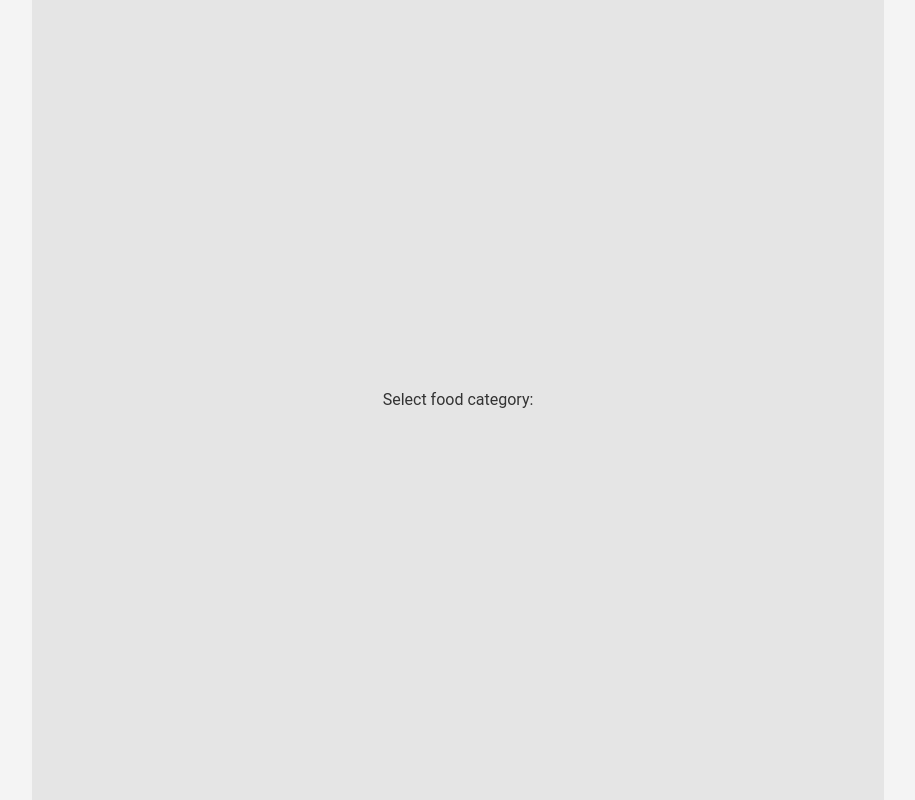
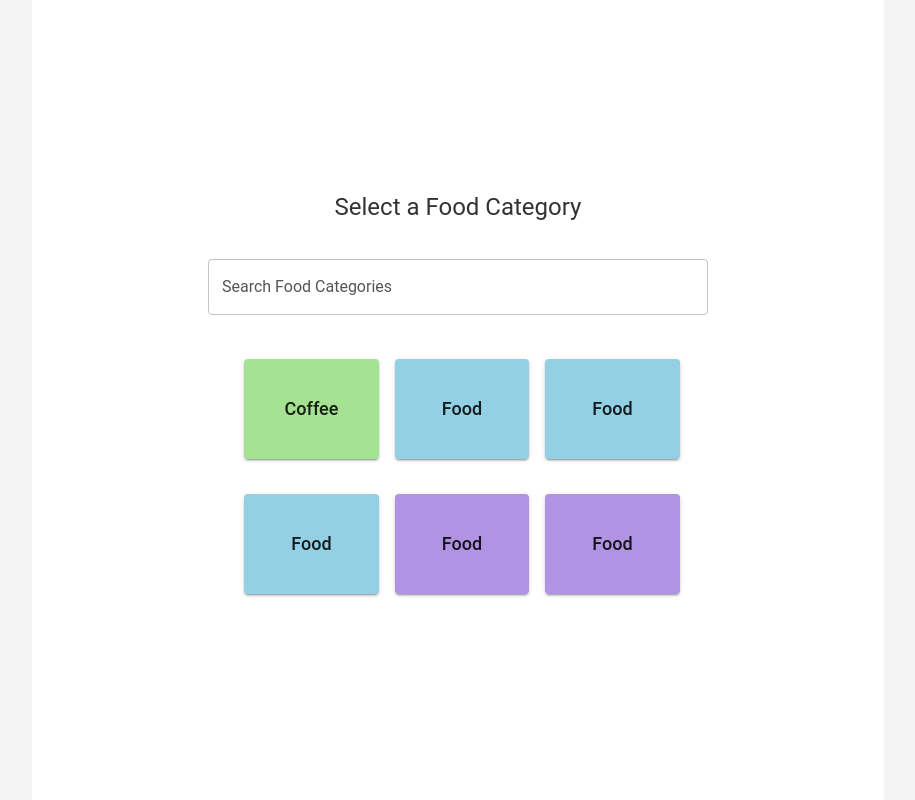
Before and after one commit to CayJ/FoodOrigins, a React (Create React App) app: page / in a window 1280 px wide. Shown: the whole page, without its empty margins (182-1097 px from the left). Built offline with nearby package versions, Linux system fonts and the light colour scheme.

Commit message:
add basic design to landing screen

```diff
--- a/src/components/PageContainer.tsx
+++ b/src/components/PageContainer.tsx
@@ -15,7 +15,7 @@ const PageContainer: React.FC<PageContainerProps> = ({ children }) => {
           alignItems: "center",
           justifyContent: "center",
           minHeight: "100vh",
-          backgroundColor: "#e5e5e5",
+          backgroundColor: "#ffffff",
           px: 8,
         }}
       >
--- /dev/null
+++ b/src/components/common/CategoryButton.tsx
@@ -0,0 +1,34 @@
+import React from 'react';
+import { Button } from '@mui/material';
+
+interface CategoryButtonProps {
+	category: string;
+}
+const CategoryButton: React.FC<CategoryButtonProps> = ({ category }) => {
+	const colors = ['#b093e3', '#93d0e3', '#a5e393'];
+	const bgColor = colors[Math.floor(Math.random() * colors.length)];
+
+
+	return (
+		<Button
+			variant="contained"
+			sx={{
+				width: '100%',
+				height: '100px',
+				display: 'flex',
+				justifyContent: 'center',
+				alignItems: 'center',
+				fontSize: '18px',
+				marginBottom: '15px',
+				backgroundColor: bgColor,
+				'&:hover': {
+					backgroundColor: bgColor,
+				}
+			}}
+		>
+			{category}
+		</Button>
+);
+}
+
+export default CategoryButton;
--- /dev/null
+++ b/src/components/common/CateogryGrid.tsx
@@ -0,0 +1,20 @@
+import React from 'react';
+import { Grid } from '@mui/material';
+import CategoryButton from './CategoryButton';
+
+interface CategoryGridProps {
+	categories: string[];
+}
+const CategoryGrid: React.FC<CategoryGridProps> = ({ categories }) => {
+	return (
+		<Grid container spacing={2} justifyContent="center">
+			{categories.map((category, index) => (
+				<Grid item key={index} xs={8} sm={5} md={3.5}>
+					<CategoryButton category={category} />
+				</Grid>
+			))}
+		</Grid>
+	);
+}
+
+export default CategoryGrid;
--- /dev/null
+++ b/src/components/common/SearchBar.tsx
@@ -0,0 +1,16 @@
+import React from 'react';
+import { TextField } from '@mui/material';
+
+const SearchBar = () => {
+	return (
+		<TextField
+			label="Search Food Categories"
+			variant="outlined"
+			fullWidth
+			margin="normal"
+			style={{ marginBottom: '40px' }}
+		/>
+	);
+}
+
+export default SearchBar;
--- a/src/pages/SelectFoodCategory.tsx
+++ b/src/pages/SelectFoodCategory.tsx
@@ -1,11 +1,21 @@
 import React from "react";
 import PageContainer from "../components/PageContainer";
+import { Typography, Box } from '@mui/material';
+import SearchBar from "../components/common/SearchBar";
+import CategoryGrid from "../components/common/CateogryGrid";
 
 export function SelectFoodCategory() {
+    const categories = ['Coffee', 'Food', 'Food', 'Food', 'Food', 'Food'];
 
-  return (
-    <PageContainer>
-      <p>Select food category:</p>
-    </PageContainer>
-  );
+    return (
+        <PageContainer>
+            <Box sx={{ width: '100%', maxWidth: 500, margin: 'auto' }}>
+                <Typography variant="h5" gutterBottom style={{ textAlign: 'center', marginBottom: '20px' }}>
+                    Select a Food Category
+                </Typography>
+                <SearchBar />
+                <CategoryGrid categories={categories} />
+            </Box>
+        </PageContainer>
+    );
 }
--- a/src/theme.ts
+++ b/src/theme.ts
@@ -3,14 +3,14 @@ import { createTheme } from "@mui/material/styles";
 const theme = createTheme({
   palette: {
     primary: {
-      main: "#6be24a",
-      light: "#86d770",
-      dark: "#41982b",
-    },
-    secondary: {
       main: "#3daede",
       light: "#67c5ee",
       dark: "#2b8bb0",
+    },
+    secondary: {
+      main: "#a5e393",
+      light: "#9fd591",
+      dark: "#53774a",
     },
     background: {
       default: "#f4f4f4",
```
